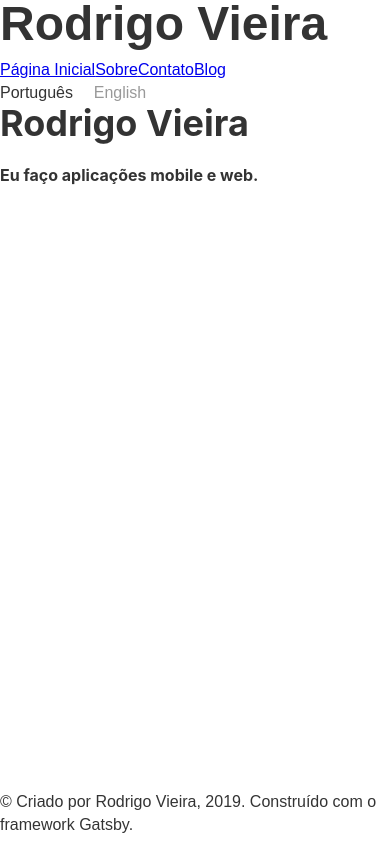
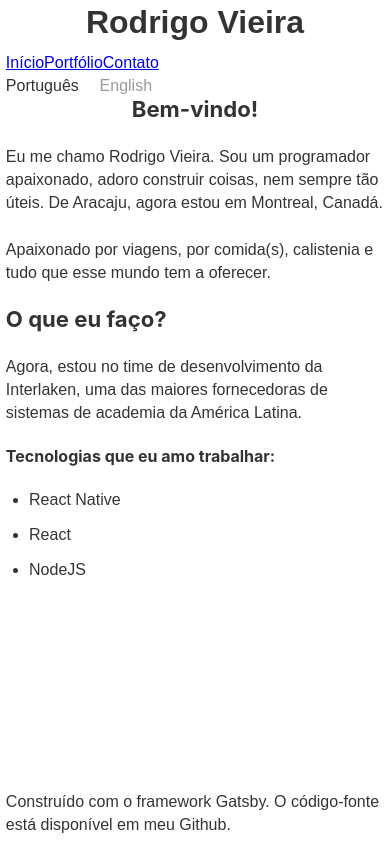
Before and after one commit to rodriigovieira/personal-site, a Gatsby site: page / in a window 390 px wide. Built offline with nearby package versions, Linux system fonts and the light colour scheme; Gatsby itself is replaced by a stand-in of ours.

Commit message:
Adjusting texts and making it fully responsive

```diff
--- a/package.json
+++ b/package.json
@@ -6,7 +6,7 @@
   "license": "MIT",
   "scripts": {
     "build": "gatsby build",
-    "develop": "GATSBY_GRAPHQL_IDE=playground gatsby develop -o",
+    "develop": "GATSBY_GRAPHQL_IDE=playground gatsby develop",
     "format": "prettier --write src/**/*.{js,jsx}",
     "start": "npm run develop",
     "serve": "gatsby serve",
--- a/src/components/Header.js
+++ b/src/components/Header.js
@@ -51,9 +51,9 @@ const Footer = () => {
         <Link
           className={headerStyles.navItem}
           activeClassName={headerStyles.navItemActive}
-          to="/about"
+          to="/portfolio"
         >
-          {text.header.about}
+          {text.header.portfolio}
         </Link>
         <Link
           className={headerStyles.navItem}
@@ -61,13 +61,6 @@ const Footer = () => {
           to="/contact"
         >
           {text.header.contact}
-        </Link>
-        <Link
-          className={headerStyles.navItem}
-          activeClassName={headerStyles.navItemActive}
-          to="/blog"
-        >
-          {text.header.blog}
         </Link>
 
         <div className={headerStyles.languagesContainer}>
--- a/src/components/Header.module.scss
+++ b/src/components/Header.module.scss
@@ -1,9 +1,10 @@
 .titleContainer {
   margin: 3% 0;
+  text-align: center;
 }
 
 .titleText {
-  font-size: 3rem;
+  font-size: 2rem;
   font-weight: bold;
 }
 
@@ -41,4 +42,5 @@
 
 .nav-item-active {
   color: #333333;
+  border-bottom: 3px solid #333333;
 }
--- a/src/components/Layout.module.scss
+++ b/src/components/Layout.module.scss
@@ -9,8 +9,9 @@
 
 .content {
   flex-grow: 1;
+  margin: 0 1.5%;
 }
 
 .footer {
-  margin-bottom: 2%;
+  margin: 6% 1.5% 2% 1.5%;
 }
--- a/src/pages/index.js
+++ b/src/pages/index.js
@@ -4,6 +4,8 @@ import { useSelector } from "react-redux"
 import Layout from "../components/Layout"
 
 import getLanguages from "../utils/language"
+
+import styles from "./index.module.scss"
 
 const IndexPage = () => {
   const language = useSelector(({ language }) => language)
@@ -12,9 +14,23 @@ const IndexPage = () => {
 
   return (
     <Layout>
-      <h1>{text.index.title}</h1>
+      <div className={styles.subtitleContainer}>
+        <h3>{text.index.subtitle}</h3>
+      </div>
 
-      <h4>{text.index.subtitle}</h4>
+      <p>{text.index.body.first}</p>
+      <p>{text.index.body.second}</p>
+
+      <h3>{text.index.body.third}</h3>
+
+      <p>{text.index.body.fourth}</p>
+      <h4>{text.index.body.fifth}</h4>
+
+      <ul>
+        <li>React Native</li>
+        <li>React</li>
+        <li>NodeJS</li>
+      </ul>
     </Layout>
   )
 }
--- /dev/null
+++ b/src/pages/index.module.scss
@@ -0,0 +1,3 @@
+.subtitleContainer {
+  text-align: center;
+}
--- a/src/utils/language.js
+++ b/src/utils/language.js
@@ -1,25 +1,29 @@
 const textLabelsEn = {
   index: {
-    title: "Rodrigo Vieira",
-    subtitle: "I make web and mobile apps.",
+    subtitle: "Welcome!",
+    body: {
+      first:
+        "I'm Rodrigo Vieira. A passionate developer, I love to build things, though sometimes not very useful things. From Aracaju, Brazil, currently at Montreal, Canada.",
+      second:
+        "In love with traveling, foodie, calisthenics, and everything else that this world has to offer.",
+      third: "What do I do?",
+      fourth:
+        "At this moment, I'm at Interlaken's dev team, one of the biggest suppliers of systems for gyms in South America.",
+      fifth: "Technologies I love to work with:",
+    },
   },
 
   contact: {
     title: "Say hello to me!",
     subtitle:
-      "If you for some reason wish to talk with me, I'd love to be delighted with your message.",
-    paragraph: "Shoot me at rodriigovieira@gmail.com!",
+      "If you wish to talk with me, I'd love to be delighted with your message.",
+    paragraph: "Shoot me at ",
   },
 
-  blog: {
-    title: "My Blog",
-    subtitle: "You can find all the stuff I love to talk about here.",
-  },
-
-  about: {
+  portfolio: {
     title: "I am Rodrigo.",
     subtitle:
-      "I love making stuff. Specially when we're talking about mobile or webapps.",
+      "Bellow you can find a small piece of what I already did.",
   },
 
   page404: {
@@ -29,40 +33,42 @@ const textLabelsEn = {
 
   footer: {
     text:
-      "© Created by Rodrigo Vieira, 2019. Website built with the Gatsby framework.",
+      "Website built with the Gatsby framework. The source code is available in my Github.",
   },
 
   header: {
-    homepage: "Home Page",
-    about: "About",
+    homepage: "Home",
+    portfolio: "Portfolio",
     contact: "Contact",
-    blog: "Blog",
   },
 }
 
 const textLabelsPt = {
   index: {
-    title: "Rodrigo Vieira",
-    subtitle: "Eu faço aplicações mobile e web.",
+    subtitle: "Bem-vindo!",
+    body: {
+      first:
+        "Eu me chamo Rodrigo Vieira. Sou um programador apaixonado, adoro construir coisas, nem sempre tão úteis. De Aracaju, agora estou em Montreal, Canadá.",
+      second:
+        "Apaixonado por viagens, por comida(s), calistenia e tudo que esse mundo tem a oferecer.",
+      third: "O que eu faço?",
+      fourth:
+        "Agora, estou no time de desenvolvimento da Interlaken, uma das maiores fornecedoras de sistemas de academia da América Latina.",
+      fifth: "Tecnologias que eu amo trabalhar:",
+    },
   },
 
   contact: {
     title: "Diga oi para mim!",
     subtitle:
-      "Se você deseja entrar em contato comigo, é o meu maior prazer ser digno do seu contato.",
-    paragraph: "Meu e-mail é: rodriigovieira@gmail.com!",
+      "Caso deseje falar comigo, será o meu maior prazer ser digno da sua mensagem.",
+    paragraph: "Meu e-mail é: ",
   },
 
-  blog: {
-    title: "Meu Blog",
-    subtitle:
-      "Você pode encontrar todas as coisas que eu adoro falar sobre aqui.",
-  },
-
-  about: {
+  portfolio: {
     title: "Eu sou Rodrigo.",
     subtitle:
-      "Adoro fazer coisas. Especialmente quando essas coisas são aplicações mobile ou web",
+      "Abaixo você pode encontrar um pequeno pedaço das coisas que já fiz.",
   },
 
   page404: {
@@ -72,14 +78,13 @@ const textLabelsPt = {
 
   footer: {
     text:
-      "© Criado por Rodrigo Vieira, 2019. Construído com o framework Gatsby.",
+      "Construído com o framework Gatsby. O código-fonte está disponível em meu Github.",
   },
 
   header: {
-    homepage: "Página Inicial",
-    about: "Sobre",
+    homepage: "Início",
+    portfolio: "Portfólio",
     contact: "Contato",
-    blog: "Blog",
   },
 }
 
```
Also changed, not shown: src/pages/about.js (deleted, +0 -22 lines), src/pages/blog.js (deleted, +0 -49 lines), src/pages/contact.js (+4 -3 lines), src/pages/portfolio.js (added, +30 -0 lines), src/pages/portfolio.module.scss (added, +12 -0 lines), src/templates/blog.js (deleted, +0 -31 lines), 1 other file.
